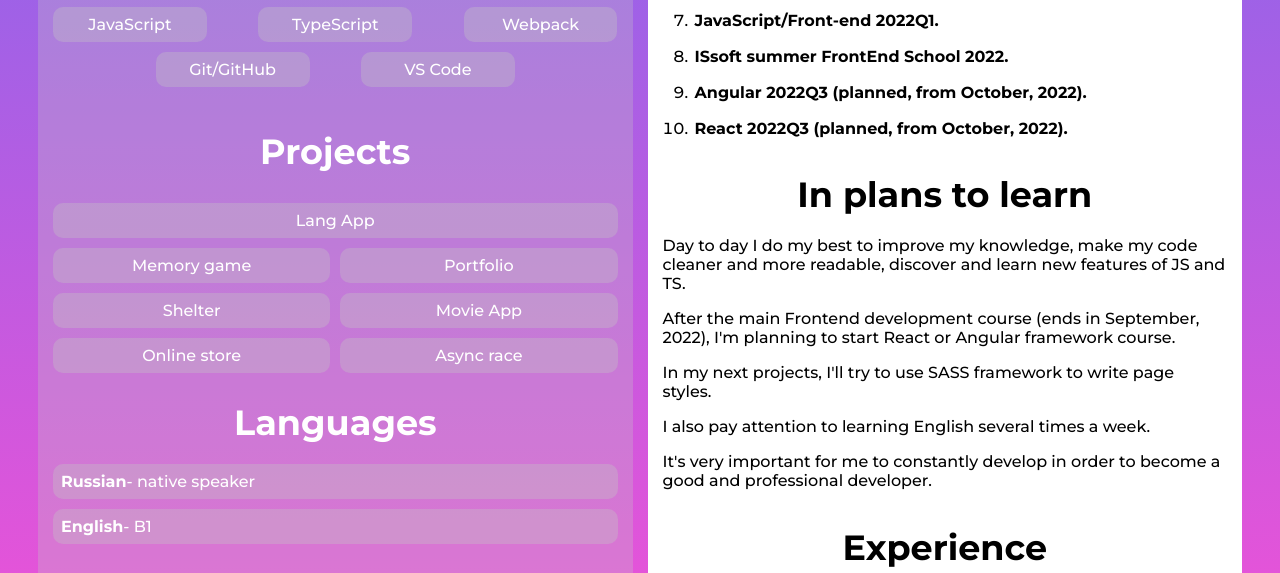
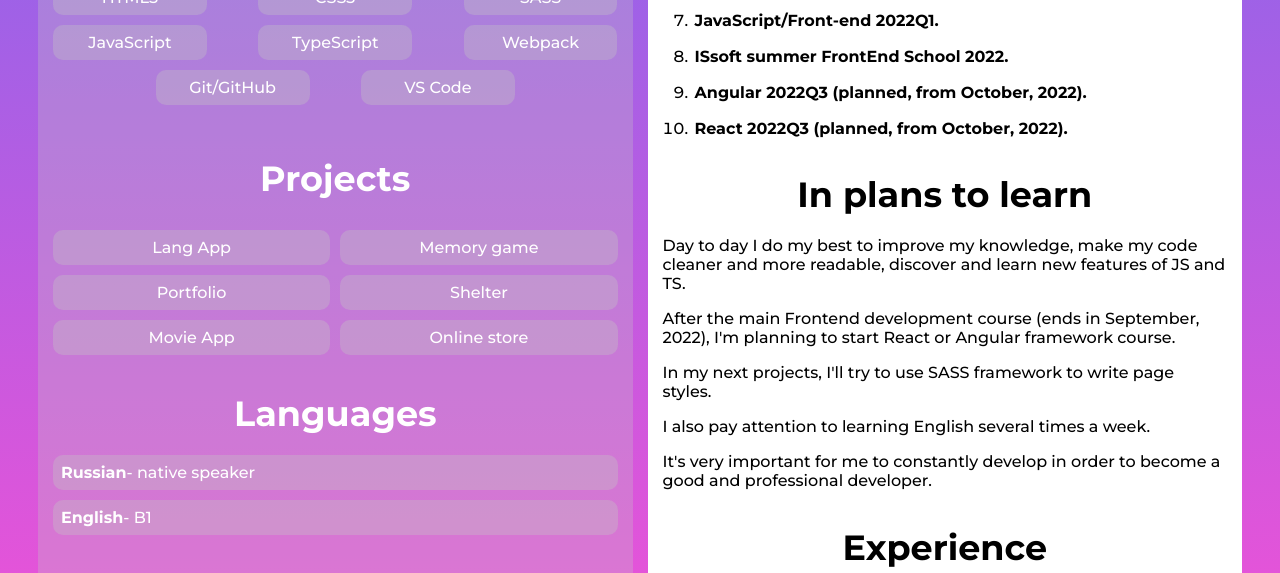
Before and after one commit to vzakharenkova/rsschool-cv, a plain HTML site: page index.html in a window 1280 px wide. Shown: the part 696-1269 px from the top of the page. Drawn offline with Linux system fonts and the light colour scheme.

Commit message:
refactor: comment code

```diff
--- a/index.html
+++ b/index.html
@@ -144,13 +144,13 @@
                       >Online store</a
                     ></label
                   >
-                  <label class="project-race"
+                  <!-- <label class="project-race"
                     ><a
                       target="_blank"
                       href="https://vzakharenkova.github.io/async-race/async-race/dist/"
                       >Async race</a
                     ></label
-                  >
+                  > -->
                 </div>
               </div>
             </section>
--- a/style.css
+++ b/style.css
@@ -197,10 +197,10 @@ footer a:hover {
   grid-template-columns: repeat(2, 1fr);
   grid-column-gap: 10px;
 }
-.project-lang {
+/* .project-lang {
   grid-column-start: 1;
   grid-column-end: 3;
-}
+} */
 
 #project-list a {
   width: 100%;
```
